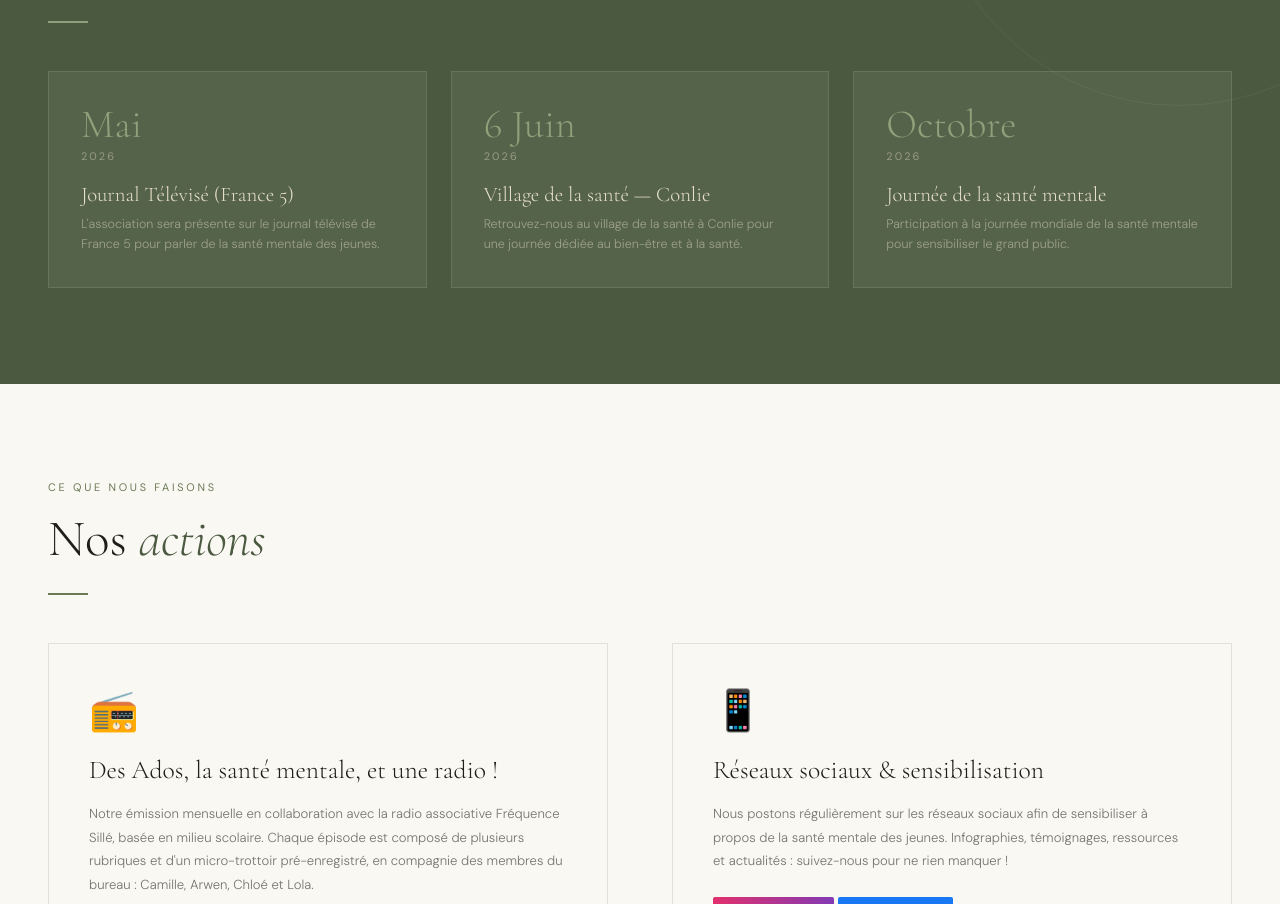
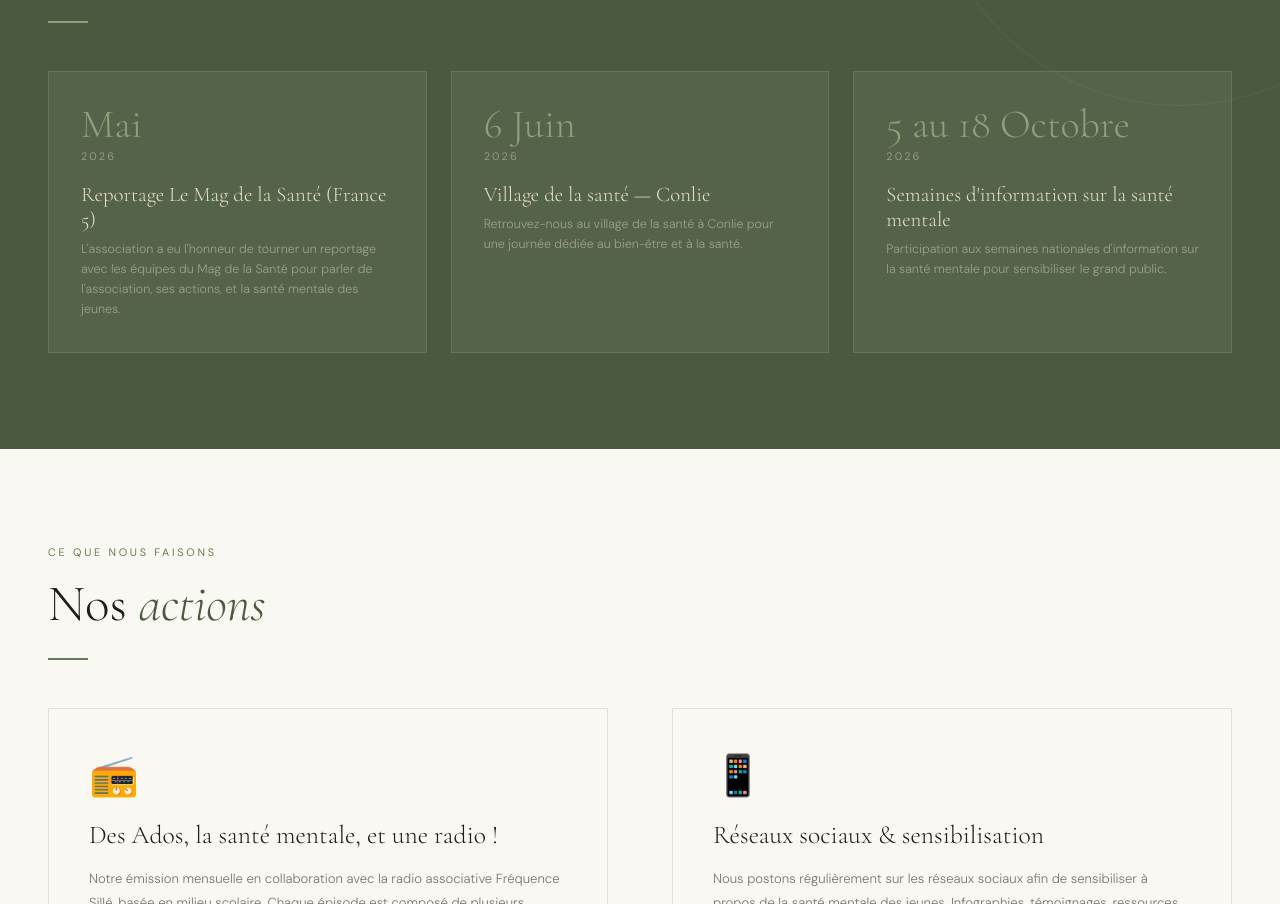
Before and after one commit to afr72140/afr72140.github.io, a plain HTML site: page index.html in a window 1280 px wide. Shown: the part 2135-3039 px from the top of the page. Drawn offline with nearby package versions, Linux system fonts and the light colour scheme.

Commit message:
Update index.html

```diff
--- a/index.html
+++ b/index.html
@@ -121,8 +121,8 @@
     <div class="event-card reveal">
       <div class="event-date">Mai</div>
       <div class="event-month">2026</div>
-      <div class="event-name">Journal Télévisé (France 5)</div>
-      <p class="event-desc">L'association sera présente sur le journal télévisé de France 5 pour parler de la santé mentale des jeunes.</p>
+      <div class="event-name">Reportage Le Mag de la Santé (France 5)</div>
+      <p class="event-desc">L'association a eu l'honneur de tourner un reportage avec les équipes du Mag de la Santé pour parler de l'association, ses actions, et la santé mentale des jeunes.</p>
     </div>
     <div class="event-card reveal">
       <div class="event-date">6 Juin</div>
@@ -131,10 +131,10 @@
       <p class="event-desc">Retrouvez-nous au village de la santé à Conlie pour une journée dédiée au bien-être et à la santé.</p>
     </div>
     <div class="event-card reveal">
-      <div class="event-date">Octobre</div>
+      <div class="event-date">5 au 18 Octobre</div>
       <div class="event-month">2026</div>
-      <div class="event-name">Journée de la santé mentale</div>
-      <p class="event-desc">Participation à la journée mondiale de la santé mentale pour sensibiliser le grand public.</p>
+      <div class="event-name">Semaines d'information sur la santé mentale</div>
+      <p class="event-desc">Participation aux semaines nationales d'information sur la santé mentale pour sensibiliser le grand public.</p>
     </div>
   </div>
 </section>
```
